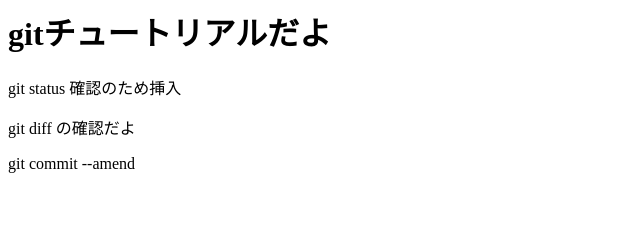
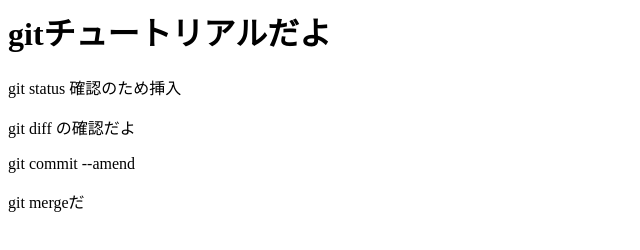
Before and after one commit to shun-radiation/git_tutorial, a plain HTML site: page index.html in a window 1280 px wide. Shown: the full height of the page, 0-640 px from the left. Drawn offline with Linux system fonts and the light colour scheme.

Commit message:
git mergeを追記しましたよ

```diff
--- a/index.html
+++ b/index.html
@@ -3,3 +3,5 @@
 <p>git diff の確認だよ</p>
 
 <p>git commit --amend</p>
+
+<p>git mergeだ</p>
```
